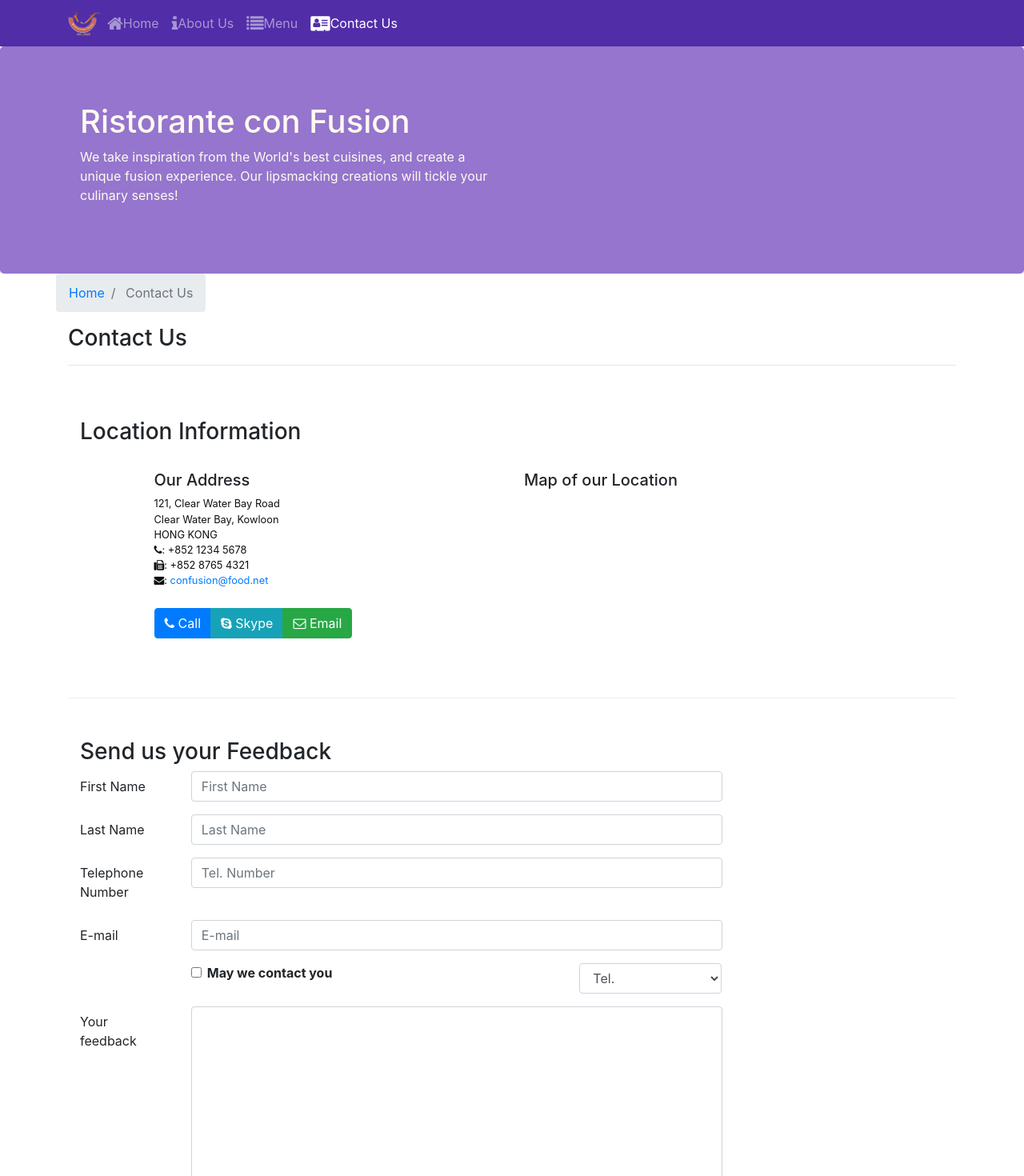
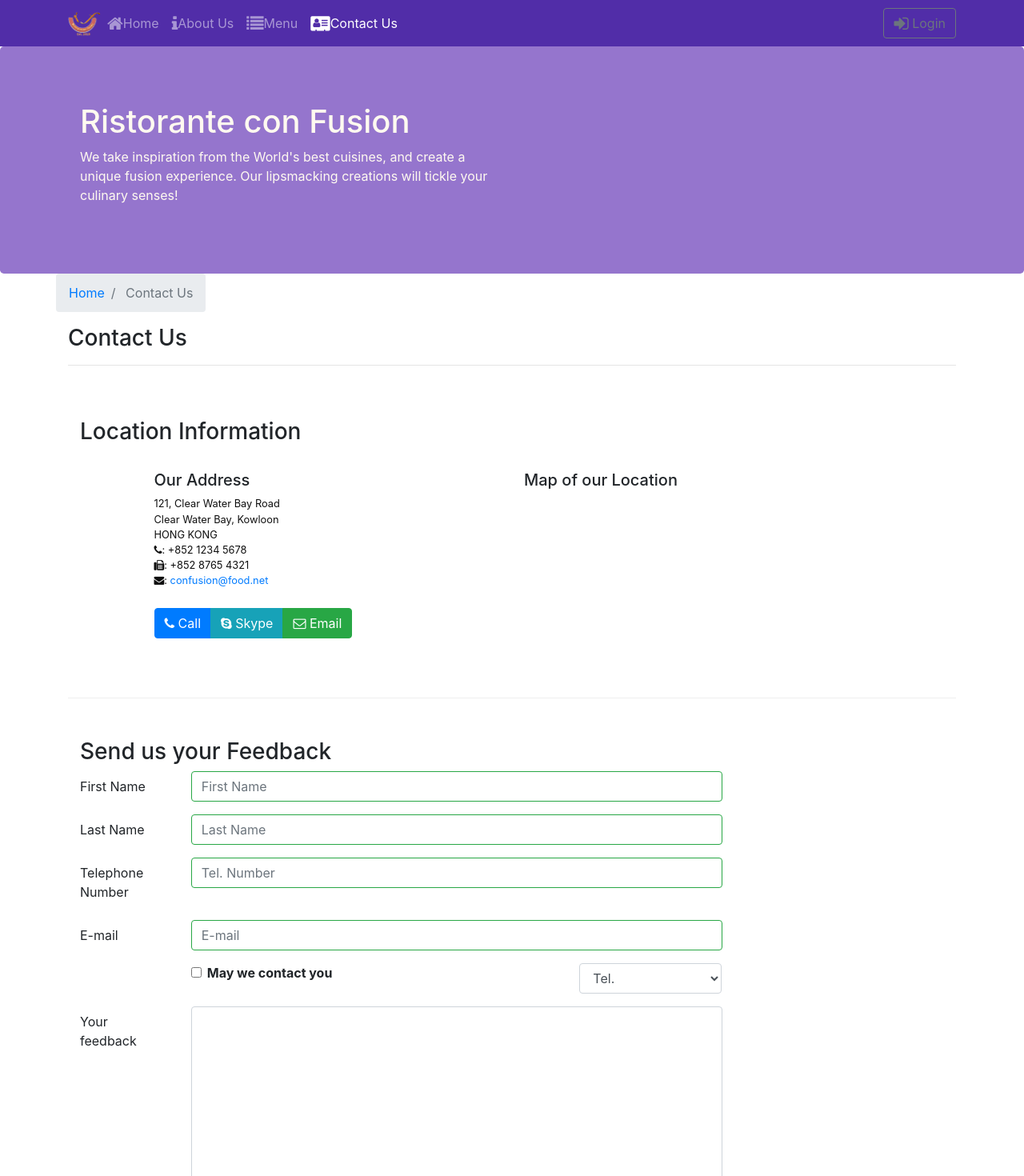
Before and after one commit to cjchirag7/React, a React (Create React App) app: page /contactus in a window 1280 px wide. Shown: the top 1470 px of the page at 80% size. Built offline with nearby package versions, Linux system fonts and the light colour scheme.

Commit message:
Uncontrolled Forms

```diff
--- a/src/components/ContactComponent.js
+++ b/src/components/ContactComponent.js
@@ -1,5 +1,5 @@
 import React,{Component} from 'react';
-import {Breadcrumb,BreadcrumbItem,Button, Form, FormGroup, Label, Input, Col } from 'reactstrap';
+import {Breadcrumb,BreadcrumbItem,Button, Form, FormGroup, Label, Input, Col,FormFeedback } from 'reactstrap';
 import {Link} from 'react-router-dom';
 class Contact extends Component {
     constructor(props){
@@ -11,10 +11,17 @@
             email: '',
             agree: false,
             contactType: 'Tel.',
-            message: ''
+            message: '',
+            touched:{
+                firstname: false,
+                lastname:false,
+                telnum: false,
+                email: false
+            }
         };
         this.handleInputChange = this.handleInputChange.bind(this);
         this.handleSubmit = this.handleSubmit.bind(this);
+        this.handleBlur = this.handleBlur.bind(this);
         }
         handleInputChange(event) {
             const target = event.target;
@@ -31,7 +38,45 @@
             alert('Current State is: ' + JSON.stringify(this.state));
             event.preventDefault();
         }
+
+        handleBlur= (field) => (evt) => {
+            this.setState(
+                {
+                    touched:{
+                        ...this.state.touched,[field]: true
+                    }
+                }
+            )
+        }
+
+        validate(firstname,lastname,telnum, email){
+            const errors=  {
+            firstname: '',
+            lastname: '',
+            telnum: '',
+            email: ''};
+
+            if (this.state.touched.firstname && firstname.length < 3)
+            errors.firstname = 'First Name should be >= 3 characters';
+        else if (this.state.touched.firstname && firstname.length > 10)
+            errors.firstname = 'First Name should be <= 10 characters';
+
+        if (this.state.touched.lastname && lastname.length < 3)
+            errors.lastname = 'Last Name should be >= 3 characters';
+        else if (this.state.touched.lastname && lastname.length > 10)
+            errors.lastname = 'Last Name should be <= 10 characters';
+
+            const reg = /^\d+$/;
+            if (this.state.touched.telnum && !reg.test(telnum))
+                errors.telnum = 'Tel. Number should contain only numbers';
+
+            if (this.state.touched.email && email.split('').filter(x => x === '@').length !== 1)
+                errors.email = 'Email should contain a @';
+
+            return errors;
+        }
     render(){
+    const errors = this.validate(this.state.firstname, this.state.lastname, this.state.telnum, this.state.email);
     return(
         <div className="container">
            <div className="row">
@@ -80,25 +125,37 @@
                           <FormGroup row>
                             <Label htmlFor="firstname" md={2}>First Name</Label>
                             <Col md={10}>
-                            <Input onChange={this.handleInputChange} type="text" id="firstname" name="firstname" placeholder="First Name" value={this.state.firstname}/>
+                            <Input onChange={this.handleInputChange} type="text" id="firstname" name="firstname" placeholder="First Name"
+                            value={this.state.firstname}  onBlur={this.handleBlur('firstname')} valid={errors.firstname === ''}
+                            invalid={errors.firstname !== ''}/>
+                            <FormFeedback>{errors.firstname}</FormFeedback>
                             </Col>
                           </FormGroup>
                           <FormGroup row>
                             <Label htmlFor="lastname" md={2}>Last Name</Label>
                             <Col md={10}>
-                            <Input onChange={this.handleInputChange} type="text" id="lastname" name="lastname" placeholder="Last Name" value={this.state.lastname}/>
+                            <Input onChange={this.handleInputChange} type="text" id="lastname" name="lastname" placeholder="Last Name"
+                             value={this.state.lastname}  onBlur={this.handleBlur('lastname')}    valid={errors.lastname === ''}
+                             invalid={errors.lastname !== ''}/>
+                            <FormFeedback>{errors.lastname}</FormFeedback>
                             </Col>
                           </FormGroup>
                           <FormGroup row>
                             <Label htmlFor="telnum" md={2}>Telephone Number</Label>
                             <Col md={10}>
-                            <Input onChange={this.handleInputChange} type="tel" id="telnum" name="telnum" placeholder="Tel. Number" value={this.state.telnum}/>
+                            <Input onChange={this.handleInputChange} type="tel" id="telnum" name="telnum"
+                            placeholder="Tel. Number" value={this.state.telnum}  onBlur={this.handleBlur('telnum')}
+                            valid={errors.telnum === ''} invalid={errors.telnum !== ''}/>
+                            <FormFeedback>{errors.telnum}</FormFeedback>
                             </Col>
                           </FormGroup>
                           <FormGroup row>
                             <Label htmlFor="email" md={2}>E-mail</Label>
                             <Col md={10}>
-                            <Input onChange={this.handleInputChange} type="email" id="email" name="email" placeholder="E-mail" value={this.state.email}/>
+                            <Input onChange={this.handleInputChange} type="email" id="email" name="email"
+                            placeholder="E-mail" value={this.state.email}  onBlur={this.handleBlur('email')}
+                            valid={errors.email === ''} invalid={errors.email !== ''}/>
+                            <FormFeedback>{errors.email}</FormFeedback>
                             </Col>
                           </FormGroup>
                           <FormGroup row>
--- a/src/components/HeaderComponent.js
+++ b/src/components/HeaderComponent.js
@@ -1,19 +1,37 @@
 import React,{Component} from 'react';
-import { Navbar, Nav, NavbarToggler, Collapse, NavItem, NavbarBrand,Jumbotron } from 'reactstrap';
+import { Navbar, Nav, NavbarToggler, Collapse, NavItem, NavbarBrand,Jumbotron, Modal, Button,ModalHeader,ModalBody,Form, FormGroup,Input,Label } from 'reactstrap';
 import { NavLink } from 'react-router-dom';
 class Header extends Component{
     constructor(props){
         super(props);
         this.state={
-            isNavOpen: false
+            isNavOpen: false,
+            isModalOpen: false
         }
         // Binding this
-        this.toggleNav=this.toggleNav.bind(this)
+        this.toggleNav=this.toggleNav.bind(this);
+        this.toggleModal=this.toggleModal.bind(this);
+        this.handleLogin=this.handleLogin.bind(this);
     }
 
     toggleNav(){
-        this.setState({isNavOpen:!this.isNavOpen});
+        this.setState({
+            isNavOpen: !this.isNavOpen
+        });
     }
+
+     toggleModal() {
+        this.setState({
+          isModalOpen: !this.state.isModalOpen
+        });
+      }
+
+     handleLogin(event){
+        this.toggleModal();
+        alert("Username: " + this.username.value + " Password: " + this.password.value
+            + " Remember: " + this.remember.checked);
+        event.preventDefault();
+     }
     render(){
         return(
             // Using React.Fragment
@@ -47,6 +65,11 @@
                             </NavLink>
                         </NavItem>
                      </Nav>
+                     <Nav className="ml-auto" navbar>
+                                <NavItem>
+                                    <Button outline onClick={this.toggleModal}><span className="fa fa-sign-in fa-lg"></span> Login</Button>
+                                </NavItem>
+                      </Nav>
                      </Collapse>
                     </div>
                  </Navbar>
@@ -60,6 +83,33 @@
                        </div>
                      </div>
                  </Jumbotron>
+                 <Modal isOpen={this.state.isModalOpen} toggle={this.toggleModal}>
+                     <ModalHeader toggle={this.toggleModal}>
+                         Login
+                     </ModalHeader>
+                     <ModalBody>
+                     <Form onSubmit={this.handleLogin}>
+                            <FormGroup>
+                                <Label htmlFor="username">Username</Label>
+                                <Input type="text" id="username" name="username"
+                                    innerRef={(input) => this.username = input} />
+                            </FormGroup>
+                            <FormGroup>
+                                <Label htmlFor="password">Password</Label>
+                                <Input type="password" id="password" name="password"
+                                    innerRef={(input) => this.password = input}  />
+                            </FormGroup>
+                            <FormGroup check>
+                                <Label check>
+                                    <Input type="checkbox" name="remember"
+                                    innerRef={(input) => this.remember = input}  />
+                                    Remember me
+                                </Label>
+                            </FormGroup>
+                            <Button type="submit" value="submit" color="primary">Login</Button>
+                        </Form>
+                     </ModalBody>
+                 </Modal>
             </React.Fragment>
         );
     }
```
